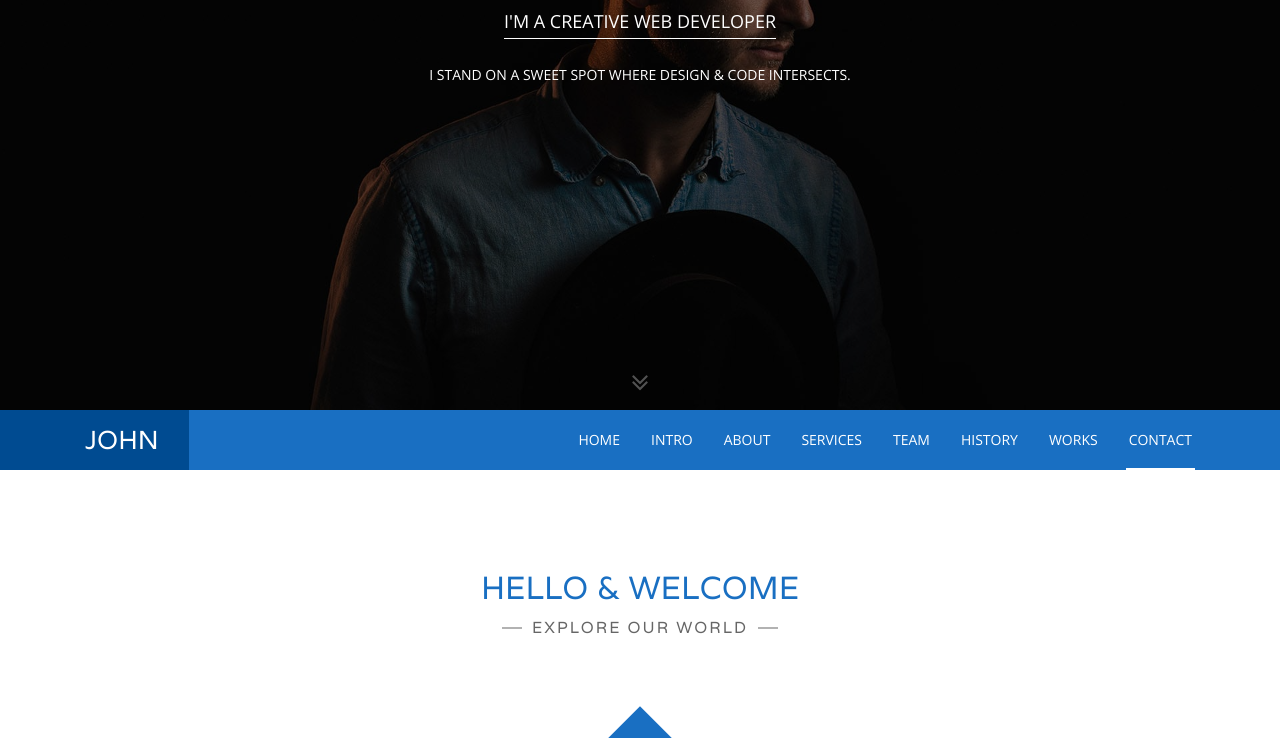
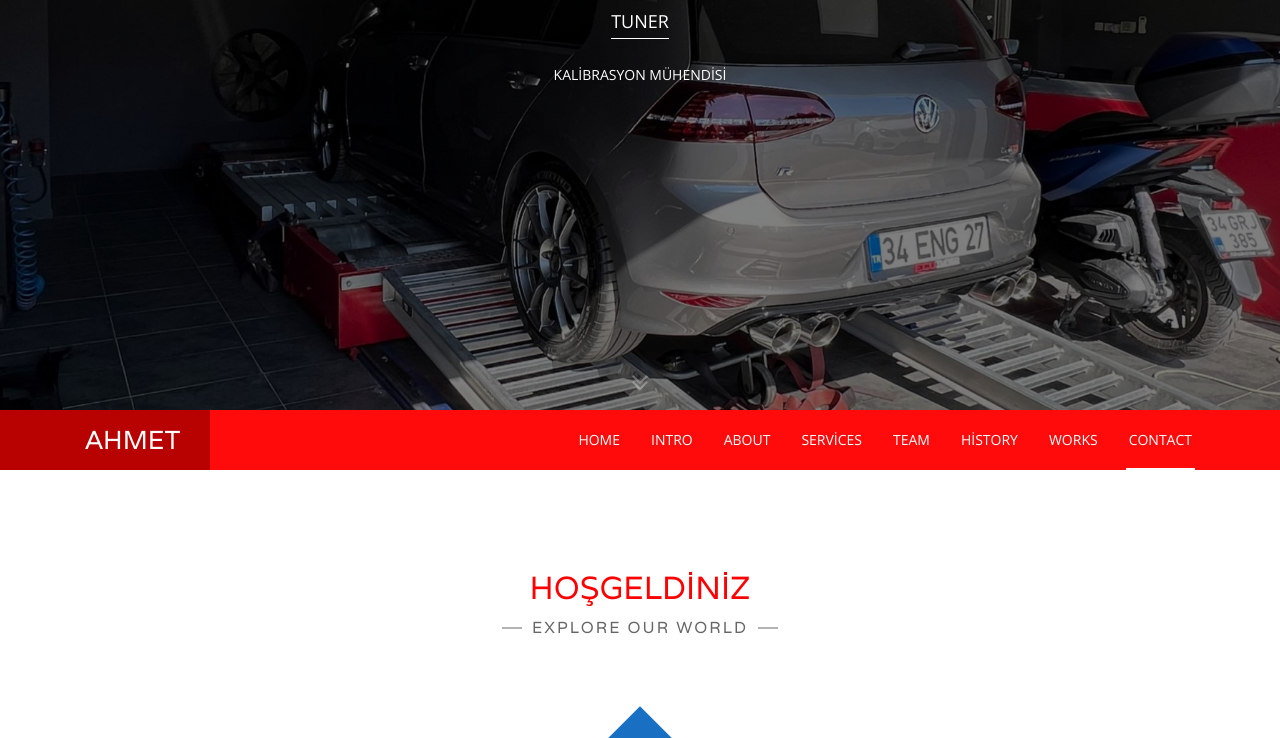
Before and after one commit to Ahmet-Murat/Ahmets, a plain HTML site: page index.html in a window 1280 px wide. Shown: the part 390-1128 px from the top of the page. Drawn offline with nearby package versions, Linux system fonts and the light colour scheme.

Commit message:
ilk değişiklik

```diff
--- a/assets/css/style.css
+++ b/assets/css/style.css
@@ -73,7 +73,9 @@ html, body {
   background-color: #196fc2;
   border-color: #196fc2;
 }
-
+h2{
+  color: red !important;
+}
 /*
  * Rectangle
  */
@@ -279,7 +281,7 @@ html, body {
   position: relative;
   padding: 0 30px 0 15px;
   height: 60px;
-  background-color: #004b91;
+  background-color: #b80202;
   z-index: 2;
 }
 
@@ -290,7 +292,7 @@ html, body {
   height: 100%;
   top: 0;
   right: 0;
-  background-color: #004b91;
+  background-color: #b80202;
 }
 
 .site-logo a {
@@ -306,7 +308,7 @@ html, body {
 
 /* Navigation */
 .site-navigation {
-  background-color: #196fc2;
+  background-color: #ff0b0b;
 }
 
 .site-navigation.affix {
@@ -425,7 +427,7 @@ html, body {
 /* HERO
 ================================================== */
 .hero {
-  background: url(../img/hero.jpg) center no-repeat;
+  background: url(../img/hero.jpeg) center no-repeat;
   height: 100%;
   width: 100%;
   display: table;
@@ -2045,7 +2047,7 @@ html, body {
 }
 
 .section-quote p span {
-  color: #196fc2;
+  color: #c21919;
 }
 
 /* Sections background: Me */
--- a/index.html
+++ b/index.html
@@ -1,5 +1,5 @@
 <!DOCTYPE html>
-<html lang="en">
+<html lang="tr">
 <head>
 
     <!-- Basic Page Needs
@@ -56,9 +56,9 @@
 
         <!-- Name & Description -->
         <div class="hero-content">
-            <h1>I am John Smith</h1>
-            <p class="hero-job"><span>I'M A CREATIVE WEB DEVELOPER</span></p>
-            <p class="hero-job-desc">I STAND ON A SWEET SPOT WHERE DESIGN &amp; CODE INTERSECTS. </p>
+            <h1>Ben Ahmet Murat</h1>
+            <p class="hero-job"><span>Tuner</span></p>
+            <p class="hero-job-desc">kalibrasyon Mühendisi</p>
 
         </div><!-- /.hero-content -->
 
@@ -83,7 +83,7 @@
 
                     <!-- Name -->
                     <div class="page-scroll site-logo">
-                        <a href="#top">John</a>
+                        <a href="#top">Ahmet</a>
                     </div>
 
                 </div><!-- /.navbar-header -->
@@ -116,7 +116,7 @@
         <!-- Hello section -->
 		<section class="site-section section-hello" id="intro">
 			<div class="container">
-				<h2>HELLO &amp; WELCOME</h2>
+				<h2>Hoşgeldiniz</h2>
 				<p class="section-subtitle"><span>EXPLORE OUR WORLD</span></p>
 				<div class="row">
 					<div class="col-sm-4">
```
Also changed, not shown: assets/img/hero.jpeg (added), assets/img/hero.jpg (deleted).
